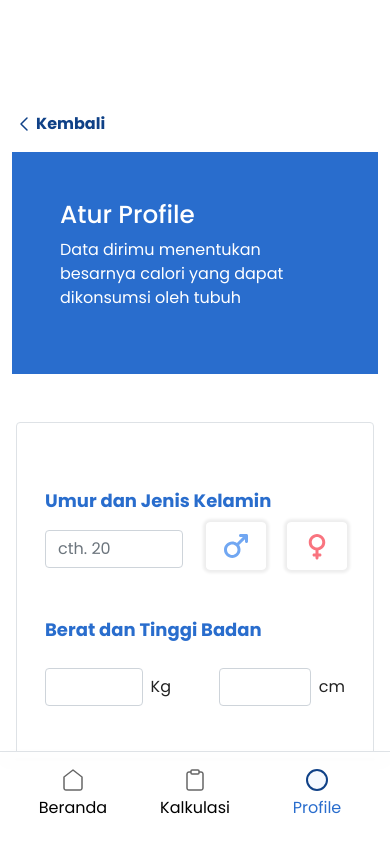
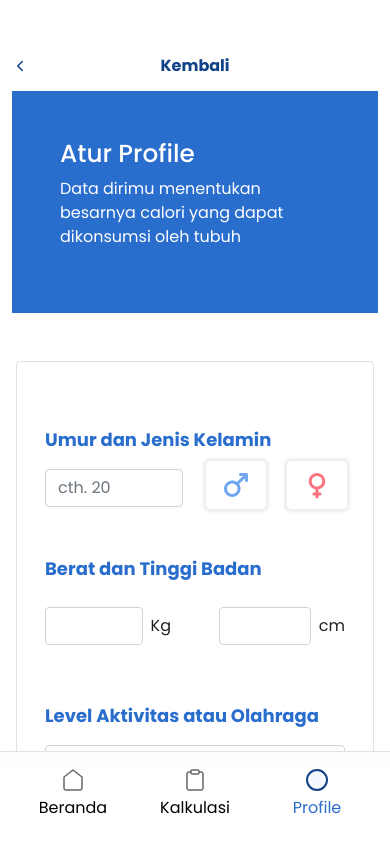
Before and after one commit to vitQQ/front-end-vitQ, a React (Create React App) app: page /akunku/editprofil in a window 390 px wide. Shown: the top 842 px of the page. Built offline with nearby package versions, Linux system fonts and the light colour scheme; no server answers; sample sign-in values are in the browser's storage.

Commit message:
edit tampilan kembali pada mobile

```diff
--- a/src/pages/Profil/Profile.js
+++ b/src/pages/Profil/Profile.js
@@ -1,6 +1,8 @@
 import React, { useEffect } from "react";
 import female from "./female.svg";
 import male from "./male.svg";
+import { Col, Row } from "react-bootstrap";
+import { IoIosArrowBack } from "react-icons/io";
 import back from "./back.svg";
 import "./profile.css";
 import axios from "axios";
@@ -67,9 +69,14 @@ export default function EditProfile() {
   return (
     <div className="container mt-5">
       <Link className="link" to="/akunku">
-        <div id="back" className="mt-5 d-flex align-items-center">
-          <img className="" src={back} alt="" />
-          <p className="fw-bold text-primary mt-3"> Kembali</p>
+        <div className="text-primary d-flex justify-content-start align-content-center mb-2 border-1">
+          <Col className="d-flex align-items-center">
+            <IoIosArrowBack></IoIosArrowBack>
+          </Col>
+          <Col className="col-6 col-md-12 px-md-3 d-flex justify-content-center justify-content-md-start align-items-center mt-1 pt-1">
+            <h5 className="fs-body fw-bold">Kembali</h5>
+          </Col>
+          <Col className="d-flex justify-content-end d-md-none text-inactive pt-2">{/* <IoHelpCircleOutline /> */}</Col>
         </div>
       </Link>
       <div id="aturProfile" className="p-5 bg-primary-3 text-white">
```
